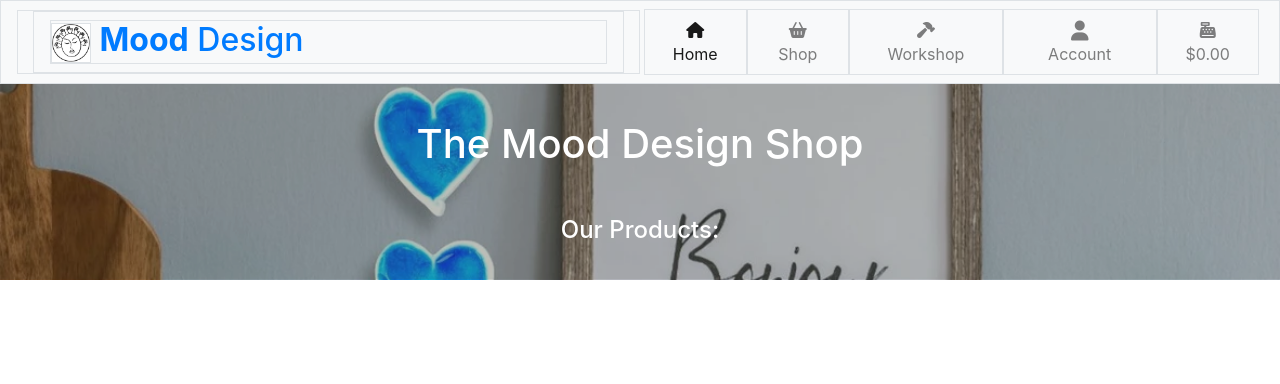
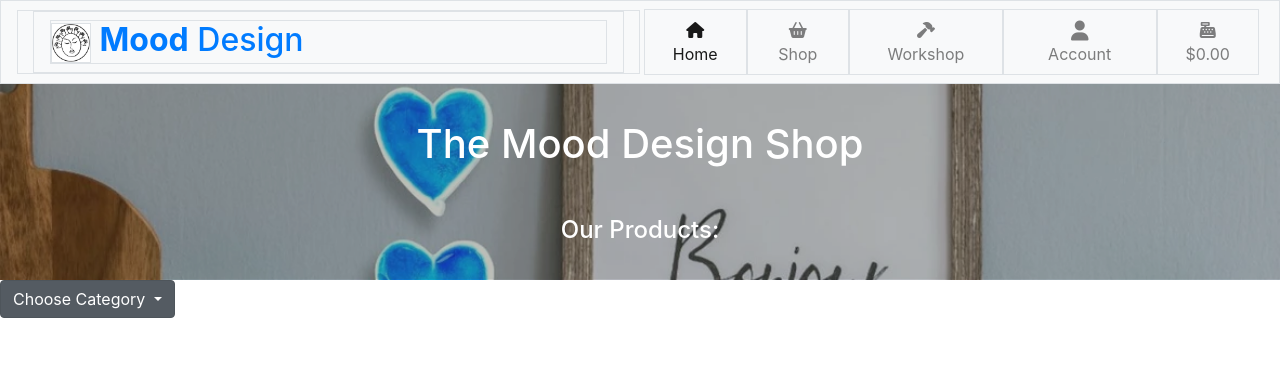
Before and after one commit to TomaszWoloszyn983/mood-design-gift-shop, a Django app: page /products/ in a window 1280 px wide. Shown: the top 384 px of the page. Run offline with Django 3.2, Linux system fonts and the light colour scheme; data that the repository does not hold is empty; some libraries are stand-ins or nearby versions.

Commit message:
Create sort by categories function

```diff
--- a/products/templates/products/products.html
+++ b/products/templates/products/products.html
@@ -21,6 +21,17 @@
     <!-- Shop Page Content -->
     <header class="shop-page-content">
         <div class="row mx-0 w-xl-80">
+            <div class="dropdown show">
+                <a class="btn btn-secondary dropdown-toggle" href="#" role="button" id="dropdownMenuLink" data-toggle="dropdown" aria-haspopup="true" aria-expanded="false">
+                  Choose Category
+                </a>
+
+                <div class="dropdown-menu" aria-labelledby="dropdownMenuLink">
+                  <a class="dropdown-item" href="{% url 'products' %}">All Products</a>
+                  <a class="dropdown-item" href="{% url 'products' %}?category=dishes">Dishes</a>
+                  <a class="dropdown-item" href="{% url 'products' %}?category=ornaments">Ornaments</a>
+                </div>
+              </div>
             <div class="product-container col-10 offset-1">
                 <div class="row mt-1 mb-2"></div>
                 <div class="row">
--- a/products/views.py
+++ b/products/views.py
@@ -1,18 +1,43 @@
 from django.shortcuts import render, get_object_or_404, redirect, reverse
 from .models import Product, Category
 from .forms import ProductForm
+from django.db.models import Q
+from django.contrib.auth.decorators import login_required
 
 
 def all_products(request):
     """
     A view to show all products.
     """
+
     products = Product.objects.all()
+    category = None
+
+    if request.GET:
+        if 'category' in request.GET:
+            categories = request.GET['category'].split(',')
+            products = products.filter(category__name__in=categories)
+            categories = Category.objects.filter(name__in=categories)
 
     context = {
         'products': products,
     }
     return render(request, 'products/products.html', context)
+
+
+def search_by_category(request, category):
+    """
+    A view to dispaly items by categories.
+    """
+    products = get_object_or_404(Product, pk=category)
+    product.delete()
+
+    context = {
+        'products': products,
+        'category': category,
+        'product_id': product_id,
+    }
+    return redirect(reverse('products'), context)
 
 
 def product_detail(request, product_id):
@@ -42,6 +67,7 @@ def workshop(request):
     return render(request, 'products/workshop.html')
 
 
+@login_required
 def add_product(request):
     """
     A view to add the new product to database.
@@ -63,6 +89,7 @@ def add_product(request):
     return render(request, 'products/add_product.html', context)
 
 
+@login_required
 def edit_product(request, product_id):
     """
     A view to edit an existing product by its id.
@@ -85,6 +112,7 @@ def edit_product(request, product_id):
     return render(request, 'products/edit_product.html', context)
 
 
+@login_required
 def delete_product(request, product_id):
     """
     A view to delete an existing product by its id.
@@ -92,7 +120,5 @@ def delete_product(request, product_id):
     product = get_object_or_404(Product, pk=product_id)
     product.delete()
 
-    context = {
-        'product_id': product_id,
-    }
+
     return redirect(reverse('products'))
```
Also changed, not shown: products/templates/products/delete_product.html (deleted, +0 -34 lines), products/templates/products/edit_product.html (+7 -1 lines), media/278155819_5351358028253617_105390253762471805_n.jpg (added), media/278155819_5351358028253617_105390253762471805_n_ojRbNjH.jpg (added).
